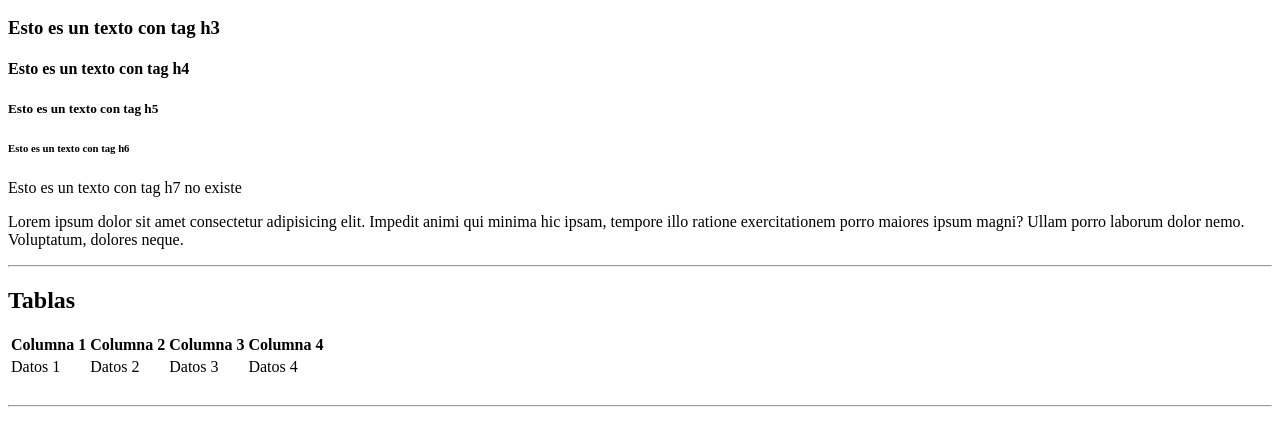
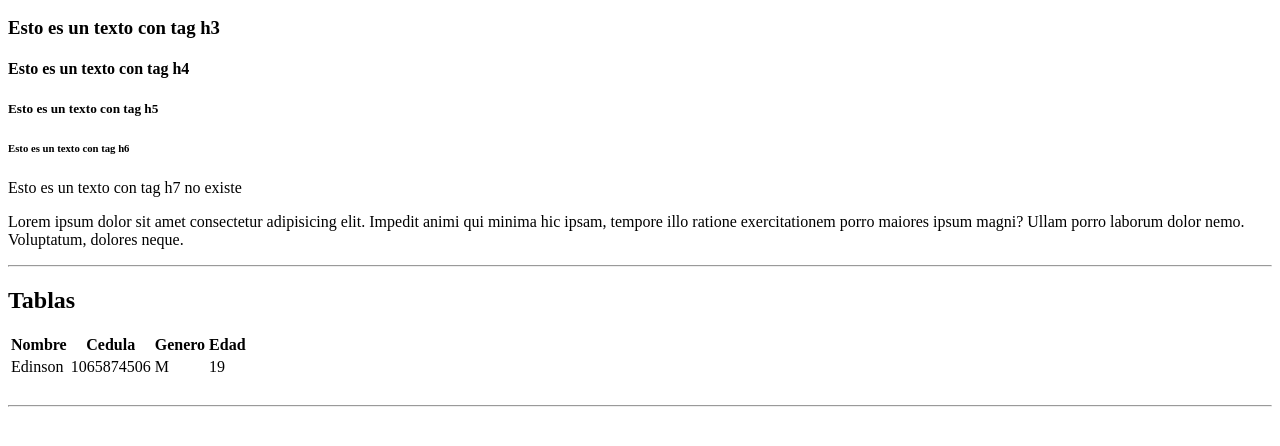
Before and after one commit to edinsonbayonaa-ux/html20262, a plain HTML site: page index.html in a window 1280 px wide. Shown: the part 168-614 px from the top of the page. Drawn offline with Linux system fonts and the light colour scheme.

Commit message:
Actualizacion

```diff
--- a/index.html
+++ b/index.html
@@ -25,17 +25,17 @@
 	<h2>Tablas</h2>
 	<table >
 		<tr>
-			<th>Columna 1</th>
-			<th>Columna 2</th>
-			<th>Columna 3</th>
-			<th>Columna 4</th>
+			<th>Nombre</th>
+			<th>Cedula</th>
+			<th>Genero</th>
+			<th>Edad</th>
 		</tr>
 
 		<tr>
-			<td>Datos 1</td>
-			<td>Datos 2</td>
-			<td>Datos 3</td>
-			<td>Datos 4</td>
+			<td>Edinson</td>
+			<td>1065874506</td>
+			<td>M</td>
+			<td>19</td>
 		</tr>
 
 	</table>
```
